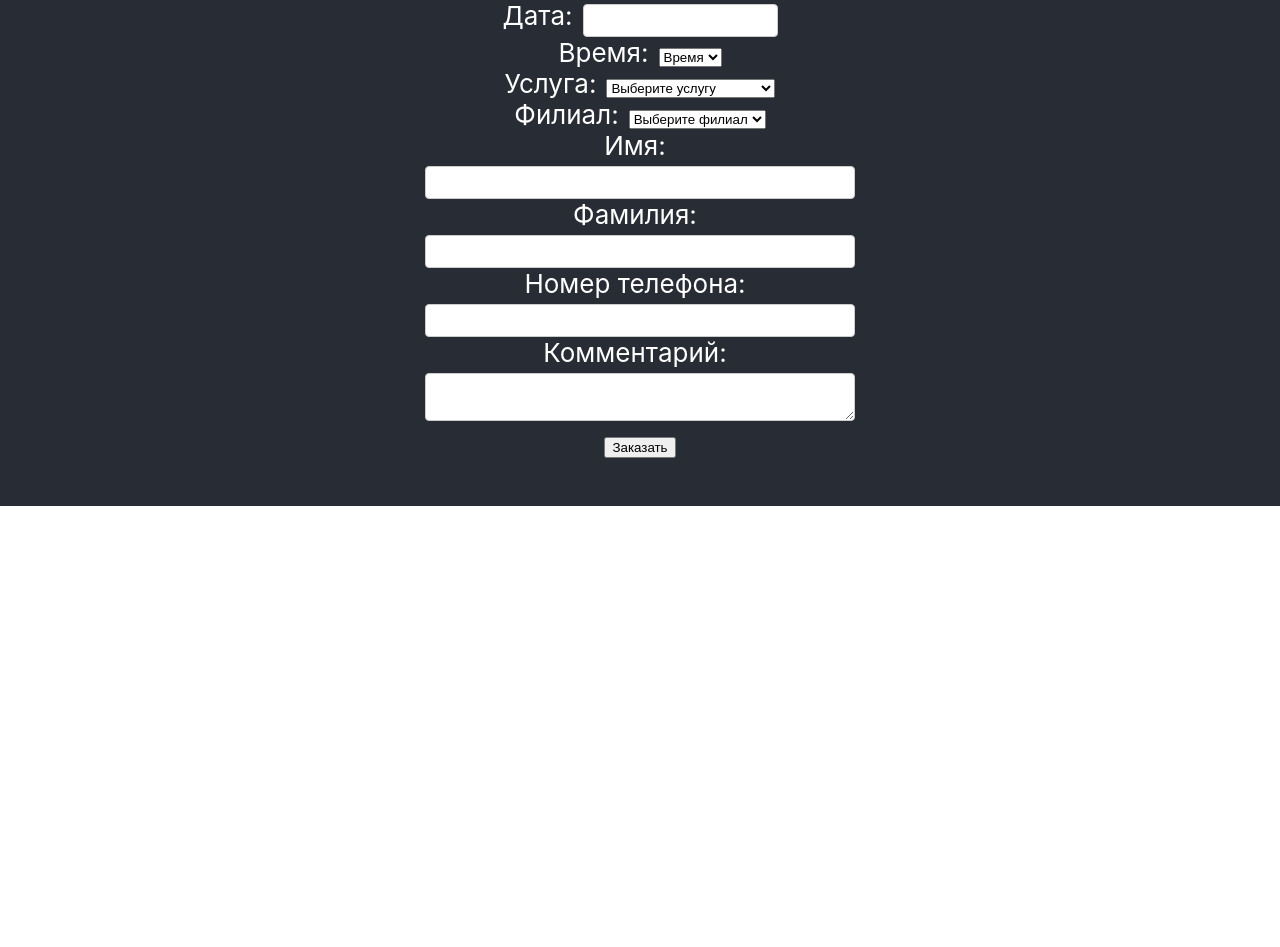
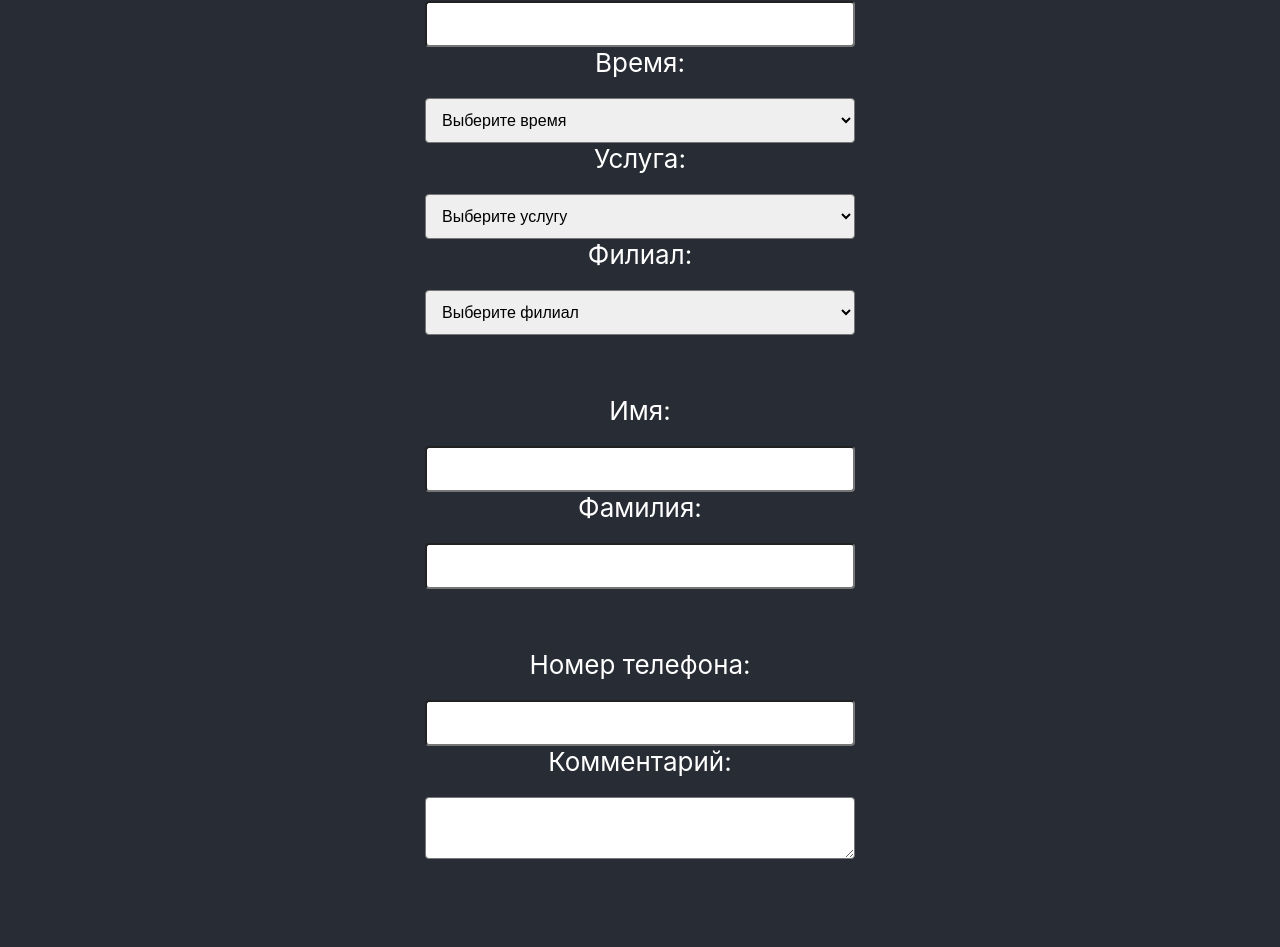
Before and after one commit to FridaOwl/booking-form, a React (Create React App) app: page / in a window 1280 px wide. Shown: the part 294-1241 px from the top of the page. Before the commit the page ends 800 px from the top, so only its background shows below. Built offline with nearby package versions, Linux system fonts and the light colour scheme.

Commit message:
upd:border

```diff
--- a/src/components/BookingFormFields.css
+++ b/src/components/BookingFormFields.css
@@ -4,29 +4,33 @@
     align-items: flex-start;
 }
 
-.formField {
-    margin-bottom: 10px;
+.formGroup {
     display: flex;
-    flex-direction: row;
-    justify-content: flex-end;
-    align-items: center;
+    flex-direction: column;
+    margin-bottom: 60px;
+    width: 100%;
 }
 
 label {
-    width: 120px;
-    text-align: right;
-    margin-right: 10px;
+    margin-bottom: 10px;
 }
 
-input[type="text"],
-input[type="date"],
-input[type="time"],
-input[type="tel"],
-textarea {
+.customInput {
     width: 100%;
-    padding: 8px;
-    border: 1px solid #ccc;
+    padding: 12px;
     border-radius: 4px;
     box-sizing: border-box;
-    margin-top: 5px;
+    margin-top: 10px;
+    font-size: 16px;
 }
+
+.submitButton {
+    width: 100%;
+    padding: 12px;
+    background-color: #007bff;
+    color: #fff;
+    border: none;
+    border-radius: 4px;
+    cursor: pointer;
+    margin-top: 30px;
+}
--- a/src/components/BookingFormFields.tsx
+++ b/src/components/BookingFormFields.tsx
@@ -4,12 +4,9 @@ import DatePicker from 'react-datepicker';
 import 'react-datepicker/dist/react-datepicker.css';
 import './BookingFormFields.css';
 
-
-
 interface BookingFormFieldsProps {
     onSubmit: (values: any) => void;
 }
-
 
 const BookingFormFields: React.FC<BookingFormFieldsProps> = ({ onSubmit }) => {
     const handleSubmit = (values: any) => {
@@ -20,22 +17,23 @@ const BookingFormFields: React.FC<BookingFormFieldsProps> = ({ onSubmit }) => {
         <Form
             onSubmit={handleSubmit}
             render={({ handleSubmit }) => (
-                <form onSubmit={handleSubmit}>
-                    <div>
+                <form onSubmit={handleSubmit} className="formContainer">
+
+                    <div className="formGroup">
                         <label>Дата:</label>
                         <Field name="date">
                             {({ input }) => (
-                                <DatePicker {...input} selected={input.value} dateFormat="dd/MM/yyyy" />
+                                <DatePicker
+                                    {...input}
+                                    selected={input.value}
+                                    dateFormat="dd/MM/yyyy"
+                                    className="customInput"
+                                />
                             )}
                         </Field>
-                    </div>
-
-                    <div>
                         <label>Время:</label>
-                        <Field name="time">
-                            {({ input }) => (
-                                <select {...input}>
-                                    <option value="">Время</option>
+                        <Field name="time" component="select" className="customInput">
+                            <option value="">Выберите время</option>
                             <option value="09:00">09:00</option>
                             <option value="10:00">10:00</option>
                             <option value="11:00">11:00</option>
@@ -43,26 +41,18 @@ const BookingFormFields: React.FC<BookingFormFieldsProps> = ({ onSubmit }) => {
                             <option value="13:00">13:00</option>
                             <option value="14:00">14:00</option>
                             <option value="15:00">15:00</option>
-                                </select>
-                            )}
                         </Field>
-                    </div>
-
-                    <div>
                         <label>Услуга:</label>
-                        <Field name="service" component="select">
+                        <Field name="service" component="select" className="customInput">
                             <option value="">Выберите услугу</option>
                             <option value="Массаж">Массаж</option>
                             <option value="Парикмахерская услуга">Парикмахерская услуга</option>
                             <option value="Косметология">Косметология</option>
                             <option value="Ногтевой сервис">Ногтевой сервис</option>
                             </Field>
-                    </div>
 
-
-                    <div>
                         <label>Филиал:</label>
-                        <Field name="branch" component="select">
+                        <Field name="branch" component="select" className="customInput">
                             <option value="">Выберите филиал</option>
                             <option value="Филиал 1">Филиал 1</option>
                             <option value="Филиал 2">Филиал 2</option>
@@ -72,27 +62,25 @@ const BookingFormFields: React.FC<BookingFormFieldsProps> = ({ onSubmit }) => {
                     </div>
 
 
-                    <div>
+                    <div className="formGroup">
                         <label>Имя:</label>
-                        <Field name="firstName" component="input" type="text" />
+                        <Field name="firstName" component="input" type="text" className="customInput" />
+                        <label>Фамилия:</label>
+                        <Field name="lastName" component="input" type="text" className="customInput" />
                     </div>
 
-                    <div>
-                        <label>Фамилия:</label>
-                        <Field name="lastName" component="input" type="text" />
+
+                    <div className="formGroup">
+                        <label>Номер телефона:</label>
+                        <Field name="phoneNumber" component="input" type="tel" className="customInput" />
+                        <label>Комментарий:</label>
+                        <Field name="comment" component="textarea" className="customInput" />
                     </div>
 
-                    <div>
-                        <label>Номер телефона:</label>
-                        <Field name="phoneNumber" component="input" type="tel" />
+
+                    <div className="formGroup">
+                        <button type="submit" className="submitButton">Заказать</button>
                     </div>
-
-                    <div>
-                        <label>Комментарий:</label>
-                        <Field name="comment" component="textarea" />
-                    </div>
-
-                    <button type="submit">Заказать</button>
                 </form>
             )}
         />
```
Lines whose indentation alone changed are shown as unchanged.
